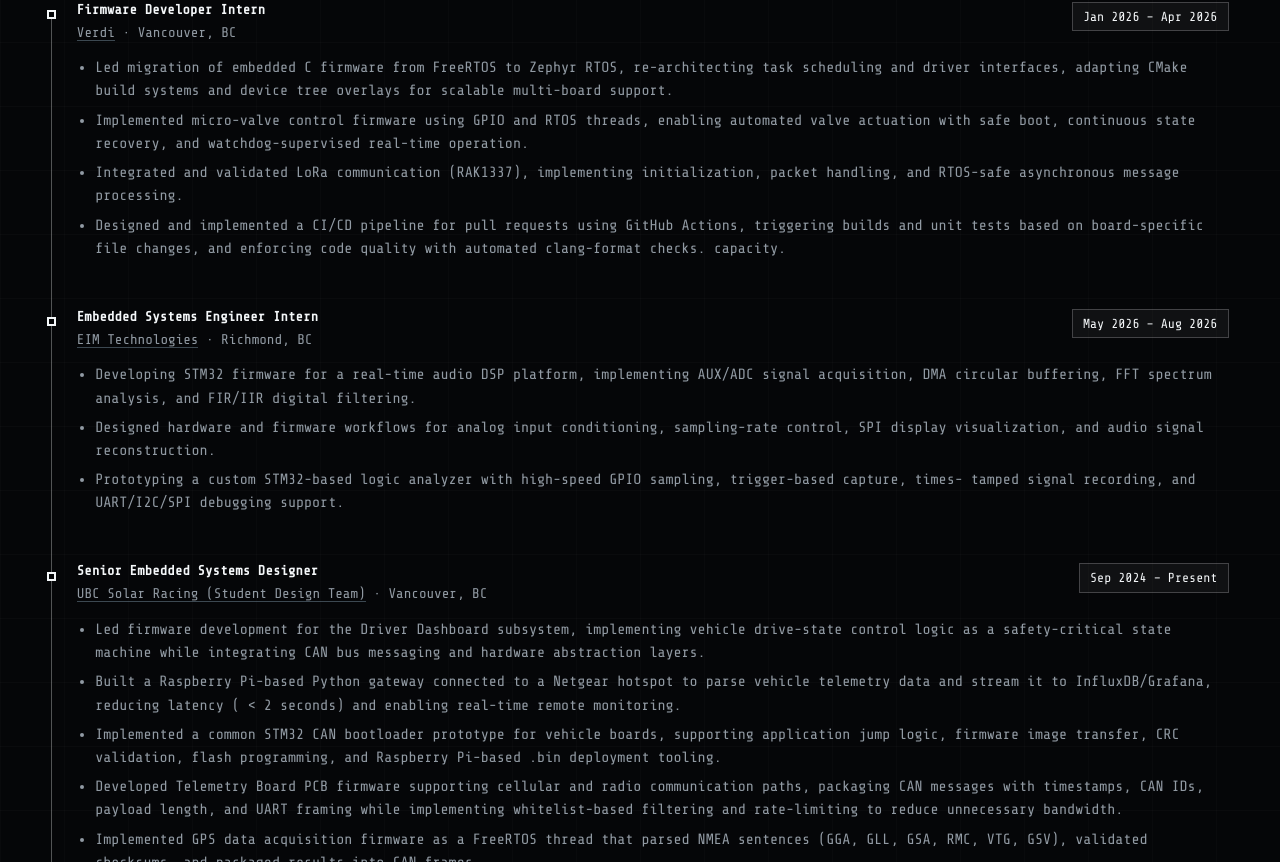
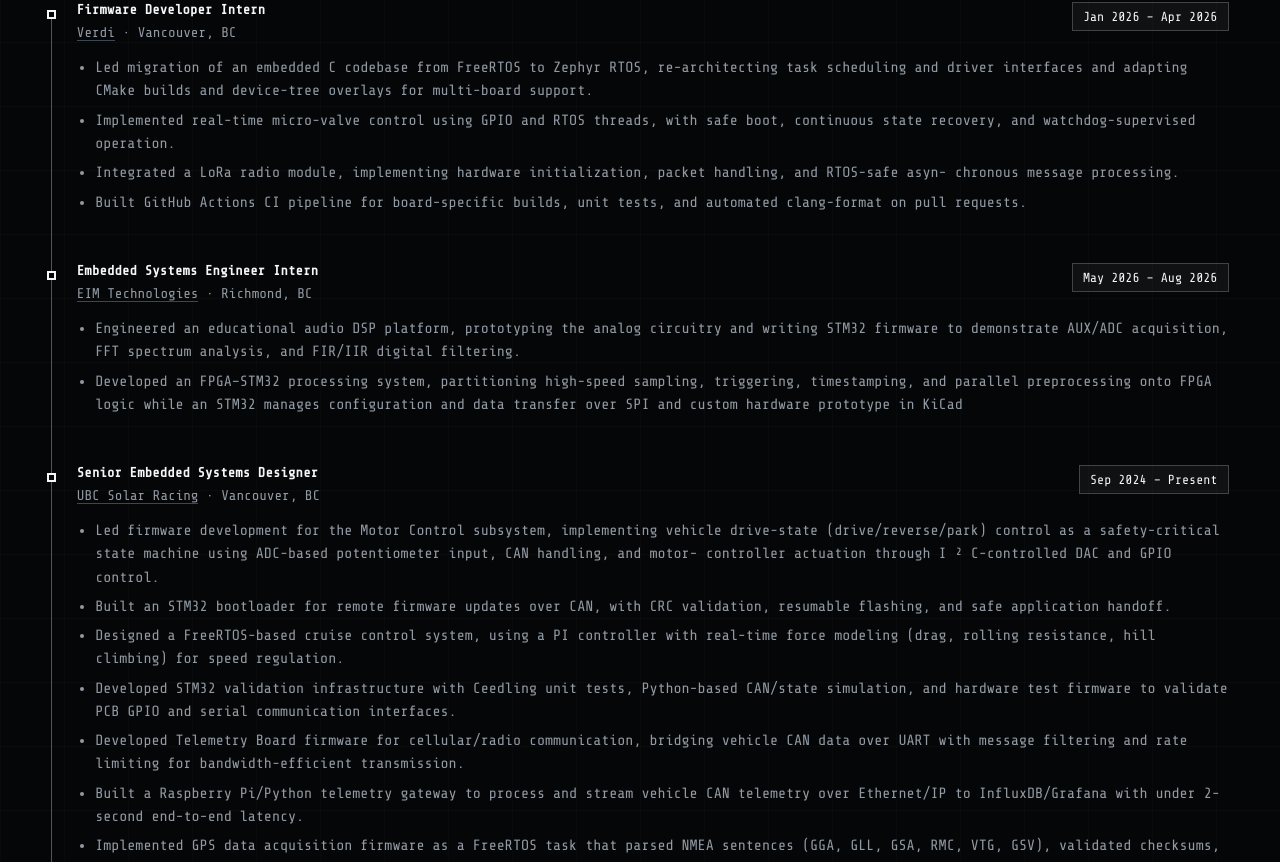
Before and after one commit to tonychen-2006/website_portfolio, a React (Vite) app: page / in a window 1280 px wide. Shown: the part 918-1780 px from the top of the page. Built offline with nearby package versions, Linux system fonts and the light colour scheme.

Commit message:
Updated resume button on main page and added in new resume.

```diff
--- a/src/data/resumeExperiences.ts
+++ b/src/data/resumeExperiences.ts
@@ -13,10 +13,10 @@
     "location": "Vancouver, BC",
     "period": "Jan 2026 – Apr 2026",
     "achievements": [
-      "Led migration of embedded C firmware from FreeRTOS to Zephyr RTOS, re-architecting task scheduling and driver interfaces, adapting CMake build systems and device tree overlays for scalable multi-board support.",
-      "Implemented micro-valve control firmware using GPIO and RTOS threads, enabling automated valve actuation with safe boot, continuous state recovery, and watchdog-supervised real-time operation.",
-      "Integrated and validated LoRa communication (RAK1337), implementing initialization, packet handling, and RTOS-safe asynchronous message processing.",
-      "Designed and implemented a CI/CD pipeline for pull requests using GitHub Actions, triggering builds and unit tests based on board-specific file changes, and enforcing code quality with automated clang-format checks. capacity."
+      "Led migration of an embedded C codebase from FreeRTOS to Zephyr RTOS, re-architecting task scheduling and driver interfaces and adapting CMake builds and device-tree overlays for multi-board support.",
+      "Implemented real-time micro-valve control using GPIO and RTOS threads, with safe boot, continuous state recovery, and watchdog-supervised operation.",
+      "Integrated a LoRa radio module, implementing hardware initialization, packet handling, and RTOS-safe asyn- chronous message processing.",
+      "Built GitHub Actions CI pipeline for board-specific builds, unit tests, and automated clang-format on pull requests."
     ],
     "tags": []
   },
@@ -28,26 +28,26 @@
     "location": "Richmond, BC",
     "period": "May 2026 – Aug 2026",
     "achievements": [
-      "Developing STM32 firmware for a real-time audio DSP platform, implementing AUX/ADC signal acquisition, DMA circular buffering, FFT spectrum analysis, and FIR/IIR digital filtering.",
-      "Designed hardware and firmware workflows for analog input conditioning, sampling-rate control, SPI display visualization, and audio signal reconstruction.",
-      "Prototyping a custom STM32-based logic analyzer with high-speed GPIO sampling, trigger-based capture, times- tamped signal recording, and UART/I2C/SPI debugging support."
+      "Engineered an educational audio DSP platform, prototyping the analog circuitry and writing STM32 firmware to demonstrate AUX/ADC acquisition, FFT spectrum analysis, and FIR/IIR digital filtering.",
+      "Developed an FPGA–STM32 processing system, partitioning high-speed sampling, triggering, timestamping, and parallel preprocessing onto FPGA logic while an STM32 manages configuration and data transfer over SPI and custom hardware prototype in KiCad"
     ],
     "tags": []
   },
   {
     "id": 3,
     "role": "Senior Embedded Systems Designer",
-    "company": "UBC Solar Racing (Student Design Team)",
+    "company": "UBC Solar Racing",
     "companyUrl": "https://ubcsolar.com",
     "location": "Vancouver, BC",
     "period": "Sep 2024 – Present",
     "achievements": [
-      "Led firmware development for the Driver Dashboard subsystem, implementing vehicle drive-state control logic as a safety-critical state machine while integrating CAN bus messaging and hardware abstraction layers.",
-      "Built a Raspberry Pi-based Python gateway connected to a Netgear hotspot to parse vehicle telemetry data and stream it to InfluxDB/Grafana, reducing latency ( < 2 seconds) and enabling real-time remote monitoring.",
-      "Implemented a common STM32 CAN bootloader prototype for vehicle boards, supporting application jump logic, firmware image transfer, CRC validation, flash programming, and Raspberry Pi-based .bin deployment tooling.",
-      "Developed Telemetry Board PCB firmware supporting cellular and radio communication paths, packaging CAN messages with timestamps, CAN IDs, payload length, and UART framing while implementing whitelist-based filtering and rate-limiting to reduce unnecessary bandwidth.",
-      "Implemented GPS data acquisition firmware as a FreeRTOS thread that parsed NMEA sentences (GGA, GLL, GSA, RMC, VTG, GSV), validated checksums, and packaged results into CAN frames.",
-      "Designed and implemented a FreeRTOS-based cruise control system, using a custom PI controller with real-time force modeling (drag, rolling resistance, hill climbing) for precise speed regulation, fusing IMU and CAN data with a Kalman filter, and ensuring critical safety logic conditions."
+      "Led firmware development for the Motor Control subsystem, implementing vehicle drive-state (drive/reverse/park) control as a safety-critical state machine using ADC-based potentiometer input, CAN handling, and motor- controller actuation through I ² C-controlled DAC and GPIO control.",
+      "Built an STM32 bootloader for remote firmware updates over CAN, with CRC validation, resumable flashing, and safe application handoff.",
+      "Designed a FreeRTOS-based cruise control system, using a PI controller with real-time force modeling (drag, rolling resistance, hill climbing) for speed regulation.",
+      "Developed STM32 validation infrastructure with Ceedling unit tests, Python-based CAN/state simulation, and hardware test firmware to validate PCB GPIO and serial communication interfaces.",
+      "Developed Telemetry Board firmware for cellular/radio communication, bridging vehicle CAN data over UART with message filtering and rate limiting for bandwidth-efficient transmission.",
+      "Built a Raspberry Pi/Python telemetry gateway to process and stream vehicle CAN telemetry over Ethernet/IP to InfluxDB/Grafana with under 2-second end-to-end latency.",
+      "Implemented GPS data acquisition firmware as a FreeRTOS task that parsed NMEA sentences (GGA, GLL, GSA, RMC, VTG, GSV), validated checksums, and packaged results into CAN frames."
     ],
     "tags": []
   }
@@ -58,31 +58,31 @@
 export const resumeSkills: string[] = [
   "C",
   "C++",
-  "Java",
   "Python",
   "SystemVerilog",
-  "Assembly",
-  "MATLAB",
-  "Simulink",
+  "ARM Assembly",
+  "MATLAB/Simulink",
+  "STM32",
+  "ESP32",
   "FreeRTOS",
   "Zephyr RTOS",
-  "Embedded Linux",
+  "device drivers",
+  "HALs",
+  "interrupts",
+  "DMA",
   "CMake",
-  "Device Drivers",
-  "Interrupt Systems",
   "CAN",
   "UART",
   "I2C",
-  "DMA",
-  "LoRa",
-  "BLE",
-  "STM32",
-  "ESP32",
-  "Logic Analyzer",
-  "Oscilloscope",
+  "SPI",
+  "GDB",
   "J-Link",
-  "GDB",
-  "Makefile"
+  "logic analyzer",
+  "oscilloscope",
+  "Git",
+  "GitHub Actions",
+  "Make",
+  "KiCad"
 ];
 
 export default resumeExperiences;
```
Also changed, not shown: scripts/parse-resume.mjs (+9 -2 lines), 2 other files (tests, documents, lock files or other folders).
